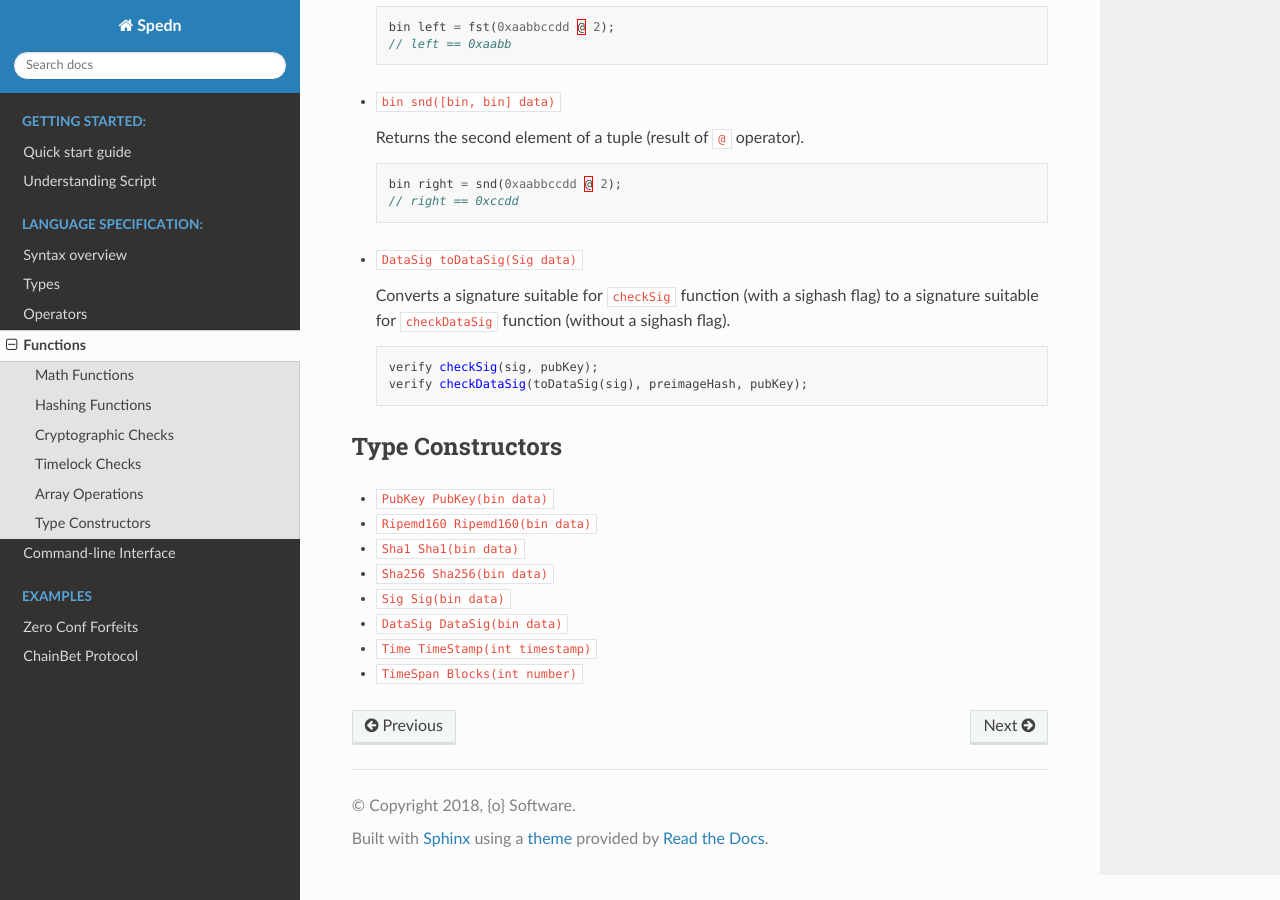
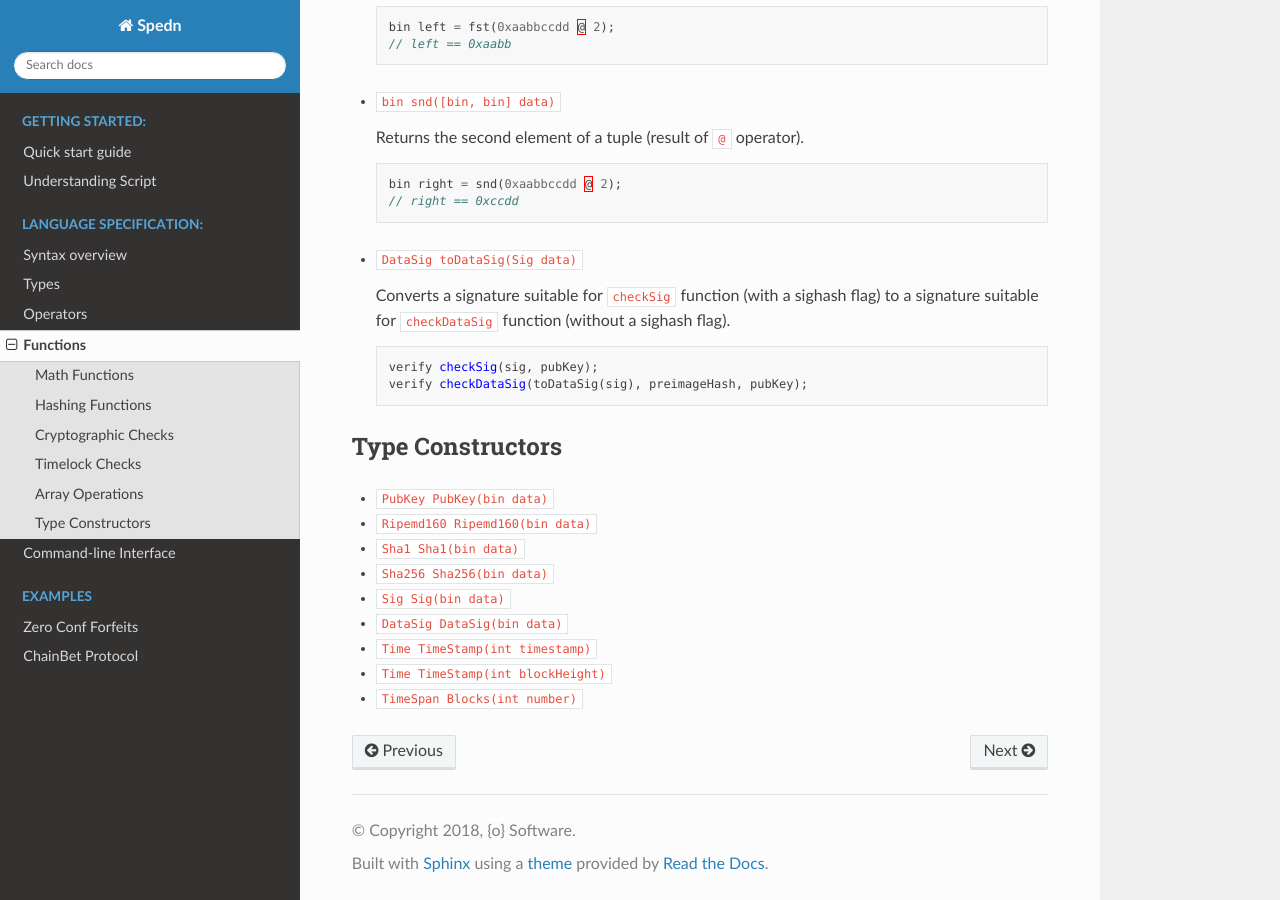
Before and after one commit to osoftware/spedn, a Sphinx documentation site: the page built from docs/functions.rst, in a window 1280 px wide and 900 px high, scrolled down 1853 px. Built offline with Sphinx 7.4.7 and the Read the Docs theme 2.0.0, drawn with Linux system fonts in a browser that asks for light colours.

Commit message:
clarify that TimeStamp works for both timestamp and blockheight

```diff
--- a/docs/functions.rst
+++ b/docs/functions.rst
@@ -128,4 +128,5 @@ Type Constructors
 * ``Sig Sig(bin data)``
 * ``DataSig DataSig(bin data)``
 * ``Time TimeStamp(int timestamp)``
+* ``Time TimeStamp(int blockHeight)``
 * ``TimeSpan Blocks(int number)``
```
